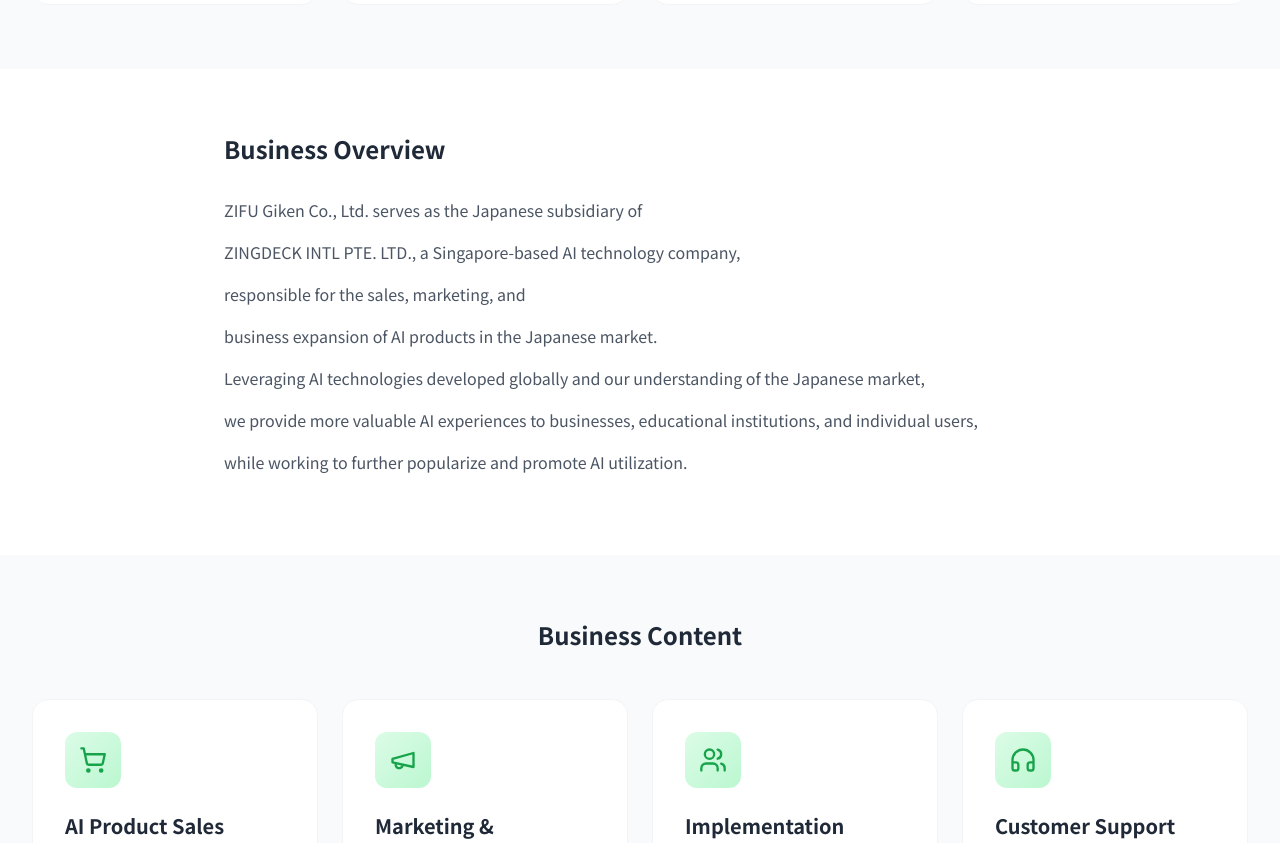
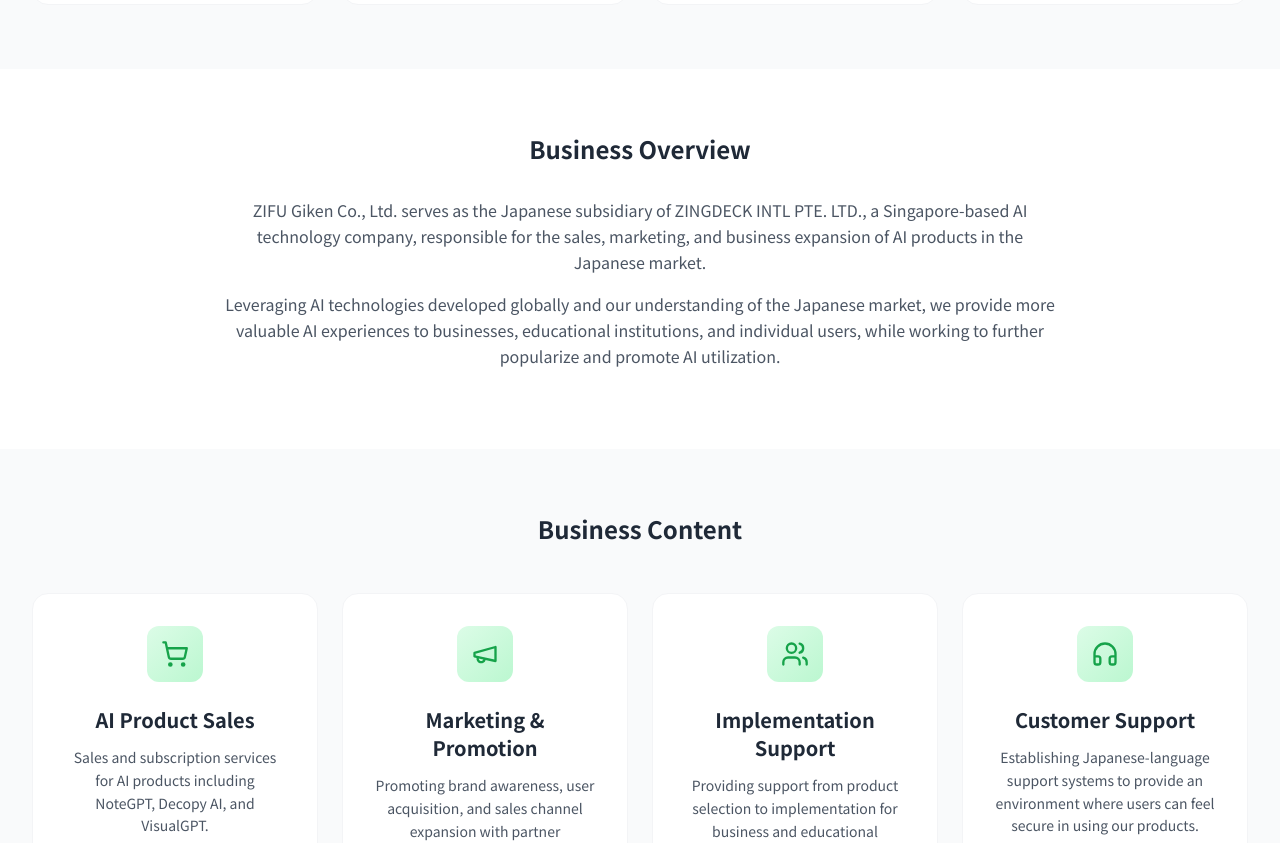
Before and after one commit to Raymond-Yang1102/zf-nexus-ai, a Vue app: page /ja/company in a window 1280 px wide. Shown: the part 1600-2443 px from the top of the page. Built offline with nearby package versions, Linux system fonts and the light colour scheme.

Commit message:
布局调整

```diff
--- a/src/locales/index.ts
+++ b/src/locales/index.ts
@@ -118,15 +118,8 @@ export const messages = {
       overview: {
         title: '事業概要',
         content: [
-          'ZIFU技研株式会社は、シンガポール発のAIテクノロジー企業',
-          'ZINGDECK INTL PTE. LTD.の日本法人として、',
-          '日本市場におけるAIプロダクトの販売・マーケティング・',
-          '事業展開を担っています。',
-          '',
-          'グローバルで培われたAI技術と日本市場への理解を活かし、',
-          '企業・教育機関・個人のお客様へ、',
-          'より価値あるAI体験を提供するとともに、',
-          'AIのさらなる普及と活用促進に取り組んでいます。'
+          'ZIFU技研株式会社は、シンガポール発のAIテクノロジー企業ZINGDECK INTL PTE. LTD.の日本法人として、日本市場におけるAIプロダクトの販売・マーケティング・事業展開を担っています。',
+          'グローバルで培われたAI技術と日本市場への理解を活かし、企業・教育機関・個人のお客様へ、より価値あるAI体験を提供するとともに、AIのさらなる普及と活用促進に取り組んでいます。'
         ]
       },
       business: {
@@ -238,17 +231,9 @@ export const messages = {
       overview: {
         title: '技術概要',
         content: [
-          'ZIFU技研のテクノロジーは、シンガポールに本社を置く',
-          'ZINGDECK INTL PTE. LTD. がグローバルに展開する',
-          'AI開発基盤を基礎としています。',
-          '',
-          'ZINGDECKでは、大規模言語モデル（LLM）、自然言語処理（NLP）、',
-          'コンピュータビジョン、生成AIなどの先端技術を活用し、',
-          '多国籍のエンジニアチームによるAIプロダクト開発を継続的に推進しています。',
-          '',
-          '日本法人であるZIFU技研は、このグローバルな技術基盤を活かし、',
-          '日本市場における製品展開、ユーザーサポート、市場フィードバックを通じて、',
-          'より良いAI体験の提供に取り組んでいます。'
+          'ZIFU技研のテクノロジーは、シンガポールに本社を置くZINGDECK INTL PTE. LTD. がグローバルに展開する AI開発基盤を基礎としています。',
+          'ZINGDECKでは、大規模言語モデル（LLM）、自然言語処理（NLP）、コンピュータビジョン、生成AIなどの先端技術を活用し、多国籍のエンジニアチームによるAIプロダクト開発を継続的に推進しています。',
+          '日本法人であるZIFU技研は、このグローバルな技術基盤を活かし、日本市場における製品展開、ユーザーサポート、市場フィードバックを通じて、より良いAI体験の提供に取り組んでいます。'
         ]
       },
       coreTech: {
@@ -262,34 +247,20 @@ export const messages = {
       rnd: {
         title: '研究開発体制',
         content: [
-          'ZINGDECKグループでは、',
-          'AI・機械学習・自然言語処理・コンピュータビジョンなど、',
-          '複数分野の専門エンジニアによるグローバルな開発体制を構築しています。',
-          '',
-          '日本法人であるZIFU技研は、',
-          '日本市場におけるユーザーの声や市場ニーズを開発チームへ共有し、',
-          '製品改善やサービス向上に向けた取り組みを支えています。'
+          'ZINGDECKグループでは、AI・機械学習・自然言語処理・コンピュータビジョンなど、複数分野の専門エンジニアによるグローバルな開発体制を構築しています。',
+          '日本法人であるZIFU技研は、日本市場におけるユーザーの声や市場ニーズを開発チームへ共有し、製品改善やサービス向上に向けた取り組みを支えています。'
         ]
       },
       infrastructure: {
         title: '基盤・インフラ',
         content: [
-          'ZIFU技研が提供するAIサービスは、',
-          'ZINGDECKグループのグローバルなクラウド基盤を活用して提供されています。',
-          '',
-          'サービスの安定性と利便性を重視し、',
-          '継続的なシステム運用および品質改善に取り組んでいます。',
-          '',
-          '・クラウド基盤による安定したサービス提供',
-          '',
-          '・継続的なシステム運用・改善',
-          '',
-          '・安全性に配慮したデータ管理',
-          '',
-          '・日本語によるカスタマーサポート',
-          '',
-          '日本法人では、お客様からのフィードバックをもとに、',
-          'より快適なサービス提供に向けた改善を継続しています。'
+          'ZIFU技研が提供するAIサービスは、ZINGDECKグループのグローバルなクラウド基盤を活用して提供されています。',
+          'サービスの安定性と利便性を重視し、継続的なシステム運用および品質改善に取り組んでいます。',
+          'クラウド基盤による安定したサービス提供',
+          '継続的なシステム運用・改善',
+          '安全性に配慮したデータ管理',
+          '日本語によるカスタマーサポート',
+          '日本法人では、お客様からのフィードバックをもとに、より快適なサービス提供に向けた改善を継続しています。'
         ]
       }
     },
@@ -472,15 +443,8 @@ export const messages = {
       overview: {
         title: '事业概要',
         content: [
-          'ZIFU技研株式会社作为新加坡出身的AI科技企业',
-          'ZINGDECK INTL PTE. LTD.的日本法人，',
-          '负责日本市场的AI产品销售、营销和',
-          '业务拓展。',
-          '',
-          '利用在全球培养的AI技术和对日本市场的理解，',
-          '为企业、教育机构和个人用户提供',
-          '更有价值的AI体验，同时',
-          '致力于进一步普及和推广AI应用。'
+          'ZIFU技研株式会社作为新加坡出身的AI科技企业ZINGDECK INTL PTE. LTD.的日本法人，负责日本市场的AI产品销售、营销和业务拓展。',
+          '利用在全球培养的AI技术和对日本市场的理解，为企业、教育机构和个人用户提供更有价值的AI体验，同时致力于进一步普及和推广AI应用。'
         ]
       },
       business: {
@@ -592,17 +556,9 @@ export const messages = {
       overview: {
         title: '技术概要',
         content: [
-          'ZIFU技研的技术基于总部位于新加坡的',
-          'ZINGDECK INTL PTE. LTD.在全球开展的',
-          'AI开发基础。',
-          '',
-          'ZINGDECK运用大规模语言模型（LLM）、自然语言处理（NLP）、',
-          '计算机视觉、生成AI等尖端技术，',
-          '通过多国籍工程师团队持续推进AI产品开发。',
-          '',
-          '作为日本法人的ZIFU技研，利用这一全球技术基础，',
-          '通过日本市场的产品推广、用户支持和市场反馈，',
-          '致力于提供更好的AI体验。'
+          'ZIFU技研的技术基于总部位于新加坡的ZINGDECK INTL PTE. LTD.在全球开展的AI开发基础。',
+          'ZINGDECK运用大规模语言模型（LLM）、自然语言处理（NLP）、计算机视觉、生成AI等尖端技术，通过多国籍工程师团队持续推进AI产品开发。',
+          '作为日本法人的ZIFU技研，利用这一全球技术基础，通过日本市场的产品推广、用户支持和市场反馈，致力于提供更好的AI体验。'
         ]
       },
       coreTech: {
@@ -616,34 +572,20 @@ export const messages = {
       rnd: {
         title: '研究开发体制',
         content: [
-          'ZINGDECK集团构建了由',
-          'AI、机器学习、自然语言处理、计算机视觉等',
-          '多个领域的专业工程师组成的全球开发体制。',
-          '',
-          '作为日本法人的ZIFU技研，',
-          '将日本市场的用户声音和市场需求共享给开发团队，',
-          '支持产品改进和服务提升的努力。'
+          'ZINGDECK集团构建了由AI、机器学习、自然语言处理、计算机视觉等多个领域的专业工程师组成的全球开发体制。',
+          '作为日本法人的ZIFU技研，将日本市场的用户声音和市场需求共享给开发团队，支持产品改进和服务提升的努力。'
         ]
       },
       infrastructure: {
         title: '基础设施',
         content: [
-          'ZIFU技研提供的AI服务，',
-          '利用ZINGDECK集团的全球云基础设施提供。',
-          '',
-          '重视服务的稳定性和便利性，',
-          '致力于持续的系统运营和质量改进。',
-          '',
-          '·基于云基础设施的稳定服务提供',
-          '',
-          '·持续的系统运营与改进',
-          '',
-          '·考虑安全性的数据管理',
-          '',
-          '·日语客户支持',
-          '',
-          '日本法人将根据客户反馈，',
-          '持续改进以提供更舒适的服务。'
+          'ZIFU技研提供的AI服务，利用ZINGDECK集团的全球云基础设施提供。',
+          '重视服务的稳定性和便利性，致力于持续的系统运营和质量改进。',
+          '基于云基础设施的稳定服务提供',
+          '持续的系统运营与改进',
+          '考虑安全性的数据管理',
+          '日语客户支持',
+          '日本法人将根据客户反馈，持续改进以提供更舒适的服务。'
         ]
       }
     },
@@ -826,14 +768,8 @@ export const messages = {
       overview: {
         title: 'Business Overview',
         content: [
-          'ZIFU Giken Co., Ltd. serves as the Japanese subsidiary of',
-          'ZINGDECK INTL PTE. LTD., a Singapore-based AI technology company,',
-          'responsible for the sales, marketing, and',
-          'business expansion of AI products in the Japanese market.',
-          '',
-          'Leveraging AI technologies developed globally and our understanding of the Japanese market,',
-          'we provide more valuable AI experiences to businesses, educational institutions, and individual users,',
-          'while working to further popularize and promote AI utilization.'
+          'ZIFU Giken Co., Ltd. serves as the Japanese subsidiary of ZINGDECK INTL PTE. LTD., a Singapore-based AI technology company, responsible for the sales, marketing, and business expansion of AI products in the Japanese market.',
+          'Leveraging AI technologies developed globally and our understanding of the Japanese market, we provide more valuable AI experiences to businesses, educational institutions, and individual users, while working to further popularize and promote AI utilization.'
         ]
       },
       business: {
@@ -945,18 +881,9 @@ export const messages = {
       overview: {
         title: 'Technology Overview',
         content: [
-          'ZIFU Giken\'s technology is based on the AI development foundation',
-          'globally deployed by ZINGDECK INTL PTE. LTD.,',
-          'which is headquartered in Singapore.',
-          '',
-          'At ZINGDECK, we leverage cutting-edge technologies such as',
-          'Large Language Models (LLM), Natural Language Processing (NLP),',
-          'Computer Vision, and Generative AI,',
-          'continuously advancing AI product development with our multinational engineering team.',
-          '',
-          'As the Japanese subsidiary, ZIFU Giken leverages this global technology foundation',
-          'to provide better AI experiences through product deployment, user support,',
-          'and market feedback in the Japanese market.'
+          'ZIFU Giken\'s technology is based on the AI development foundation globally deployed by ZINGDECK INTL PTE. LTD., which is headquartered in Singapore.',
+          'At ZINGDECK, we leverage cutting-edge technologies such as Large Language Models (LLM), Natural Language Processing (NLP), Computer Vision, and Generative AI, continuously advancing AI product development with our multinational engineering team.',
+          'As the Japanese subsidiary, ZIFU Giken leverages this global technology foundation to provide better AI experiences through product deployment, user support, and market feedback in the Japanese market.'
         ]
       },
       coreTech: {
@@ -970,34 +897,20 @@ export const messages = {
       rnd: {
         title: 'R&D System',
         content: [
-          'ZINGDECK Group has established a global development system',
-          'with specialized engineers in multiple fields including',
-          'AI, machine learning, natural language processing, and computer vision.',
-          '',
-          'As the Japanese subsidiary, ZIFU Giken',
-          'shares user feedback and market needs from the Japanese market with the development team,',
-          'supporting efforts toward product improvement and service enhancement.'
+          'ZINGDECK Group has established a global development system with specialized engineers in multiple fields including AI, machine learning, natural language processing, and computer vision.',
+          'As the Japanese subsidiary, ZIFU Giken shares user feedback and market needs from the Japanese market with the development team, supporting efforts toward product improvement and service enhancement.'
         ]
       },
       infrastructure: {
         title: 'Infrastructure',
         content: [
-          'The AI services provided by ZIFU Giken',
-          'are delivered using ZINGDECK Group\'s global cloud infrastructure.',
-          '',
-          'We prioritize service stability and usability,',
-          'and are committed to continuous system operation and quality improvement.',
-          '',
-          '・Stable service delivery through cloud infrastructure',
-          '',
-          '・Continuous system operation and improvement',
-          '',
-          '・Security-conscious data management',
-          '',
-          '・Japanese-language customer support',
-          '',
-          'The Japanese subsidiary continues to improve service delivery',
-          'based on customer feedback to provide a better experience.'
+          'The AI services provided by ZIFU Giken are delivered using ZINGDECK Group\'s global cloud infrastructure.',
+          'We prioritize service stability and usability, and are committed to continuous system operation and quality improvement.',
+          'Stable service delivery through cloud infrastructure',
+          'Continuous system operation and improvement',
+          'Security-conscious data management',
+          'Japanese-language customer support',
+          'The Japanese subsidiary continues to improve service delivery based on customer feedback to provide a better experience.'
         ]
       }
     },
--- a/src/views/Company.vue
+++ b/src/views/Company.vue
@@ -4,14 +4,15 @@
     <main class="pt-16">
       <section class="relative py-16 hero-bg-indigo overflow-hidden">
         <div class="max-w-4xl mx-auto px-4 sm:px-6 lg:px-8 text-center relative z-10">
-          <h1 class="text-4xl md:text-5xl font-bold mb-4 brand-gradient-text filter-text-shadow animate-fade-in">{{ companyData.hero.title }}</h1>
+          <h1 class="text-4xl md:text-5xl font-bold mb-4 brand-gradient-text filter-text-shadow animate-fade-in">{{
+            companyData.hero.title }}</h1>
         </div>
       </section>
 
       <section class="py-16 bg-white">
         <div class="max-w-4xl mx-auto px-4 sm:px-6 lg:px-8">
-          <h2 class="text-2xl font-bold text-gray-800 mb-8">{{ companyData.ceoMessage.title }}</h2>
-          <div class="prose prose-lg text-gray-600 leading-relaxed">
+          <h2 class="text-2xl font-bold text-gray-800 mb-8 text-center">{{ companyData.ceoMessage.title }}</h2>
+          <div class="prose prose-lg text-gray-600 leading-relaxed text-center">
             <p v-for="(paragraph, index) in companyData.ceoMessage.content" :key="index" class="mb-4">
               {{ paragraph }}
             </p>
@@ -24,8 +25,9 @@
           <h2 class="text-2xl font-bold text-gray-800 text-center mb-12">{{ companyData.philosophy.title }}</h2>
           <div class="grid grid-cols-1 md:grid-cols-2 lg:grid-cols-4 gap-6">
             <div v-for="(item, index) in companyData.philosophy.items" :key="index"
-              class="p-8 rounded-2xl bg-white border border-gray-100 hover:border-blue-200 hover:shadow-lg transition-all duration-300">
-              <div class="w-14 h-14 rounded-xl bg-gradient-to-br from-blue-100 to-blue-200 flex items-center justify-center mb-6">
+              class="p-8 rounded-2xl bg-white border border-gray-100 hover:border-blue-200 hover:shadow-lg transition-all duration-300 text-center">
+              <div
+                class="w-14 h-14 rounded-xl bg-gradient-to-br from-blue-100 to-blue-200 flex items-center justify-center mb-6 mx-auto">
                 <component :is="philosophyIcons[index]" class="w-7 h-7 text-blue-600" />
               </div>
               <h3 class="text-xl font-bold text-gray-800 mb-3">{{ item.title }}</h3>
@@ -37,8 +39,8 @@
 
       <section class="py-16 bg-white">
         <div class="max-w-4xl mx-auto px-4 sm:px-6 lg:px-8">
-          <h2 class="text-2xl font-bold text-gray-800 mb-8">{{ companyData.overview.title }}</h2>
-          <div class="prose prose-lg text-gray-600 leading-relaxed">
+          <h2 class="text-2xl font-bold text-gray-800 mb-8 text-center">{{ companyData.overview.title }}</h2>
+          <div class="prose prose-lg text-gray-600 leading-relaxed text-center">
             <p v-for="(paragraph, index) in companyData.overview.content" :key="index" class="mb-4">
               {{ paragraph }}
             </p>
@@ -51,8 +53,9 @@
           <h2 class="text-2xl font-bold text-gray-800 text-center mb-12">{{ companyData.business.title }}</h2>
           <div class="grid grid-cols-1 md:grid-cols-2 lg:grid-cols-4 gap-6">
             <div v-for="(item, index) in companyData.business.items" :key="index"
-              class="p-8 rounded-2xl bg-white border border-gray-100 hover:border-blue-200 hover:shadow-lg transition-all duration-300">
-              <div class="w-14 h-14 rounded-xl bg-gradient-to-br from-green-100 to-green-200 flex items-center justify-center mb-6">
+              class="p-8 rounded-2xl bg-white border border-gray-100 hover:border-blue-200 hover:shadow-lg transition-all duration-300 text-center">
+              <div
+                class="w-14 h-14 rounded-xl bg-gradient-to-br from-green-100 to-green-200 flex items-center justify-center mb-6 mx-auto">
                 <component :is="businessIcons[index]" class="w-7 h-7 text-green-600" />
               </div>
               <h3 class="text-xl font-bold text-gray-800 mb-3">{{ item.title }}</h3>
@@ -64,13 +67,13 @@
 
       <section class="py-16 bg-white">
         <div class="max-w-4xl mx-auto px-4 sm:px-6 lg:px-8">
-          <h2 class="text-2xl font-bold text-gray-800 mb-8">{{ companyData.companyInfo.title }}</h2>
+          <h2 class="text-2xl font-bold text-gray-800 mb-8 text-center">{{ companyData.companyInfo.title }}</h2>
           <div class="overflow-x-auto">
             <table class="w-full border-collapse">
               <tbody>
                 <tr v-for="(row, index) in companyData.companyInfo.table" :key="index" class="border-b border-gray-200">
-                  <th class="text-left py-4 px-6 font-semibold text-gray-800 w-1/3">{{ row.label }}</th>
-                  <td class="text-left py-4 px-6 text-gray-600">{{ row.value }}</td>
+                  <th class="text-center py-4 px-6 font-semibold text-gray-800 w-1/3">{{ row.label }}</th>
+                  <td class="text-center py-4 px-6 text-gray-600">{{ row.value }}</td>
                 </tr>
               </tbody>
             </table>
```
Also changed, not shown: src/style.css (+66 -19 lines), src/views/Home.vue (+24 -14 lines), src/views/Products.vue (+22 -13 lines), src/views/Team.vue (+10 -7 lines), src/views/Technology.vue (+10 -10 lines).
